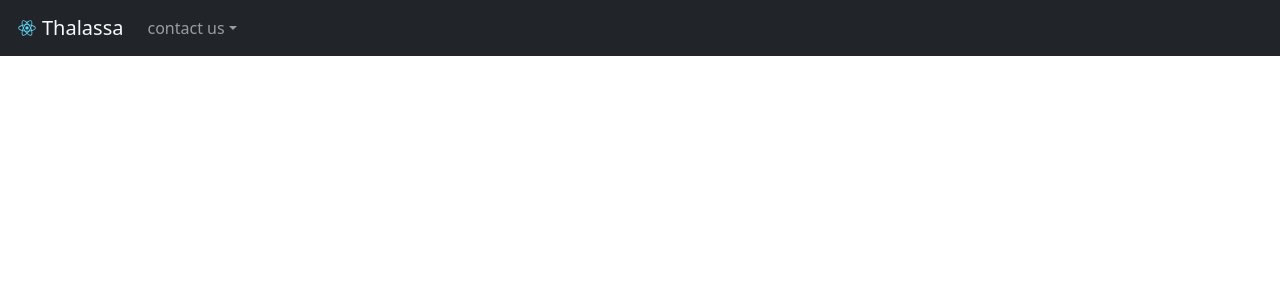
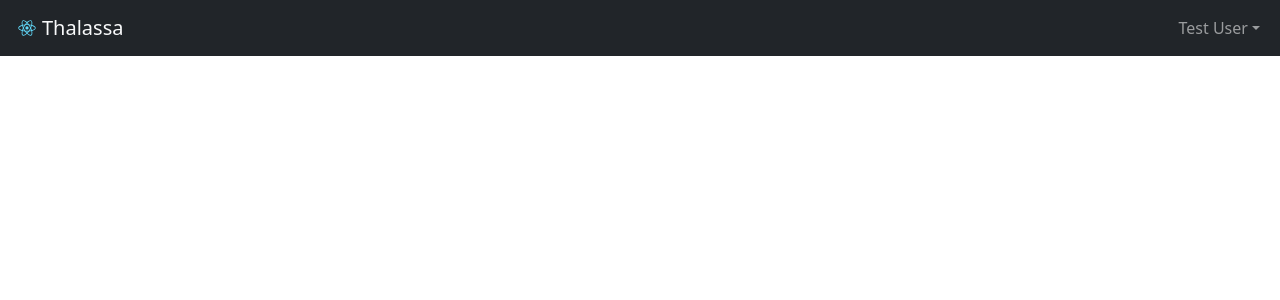
Before and after one commit to vinay-kumar-ps/React_school_management, a React (Create React App) app: page / in a window 1280 px wide. Shown: the top 300 px of the page. Built offline with nearby package versions, Linux system fonts and the light colour scheme.

Commit message:
learning

```diff
--- a/src/App.jsx
+++ b/src/App.jsx
@@ -1,43 +1,13 @@
-import logo from './logo.svg';
+// App.js
+
 import './App.css';
-import {Navbar,Container,Nav,NavDropdown} from 'react-bootstrap';
-import  Logo  from './assets/logo.svg'
+import AppNavbar from './components/AppNavbar';
 
 function App() {
   return (
-      <Navbar variant="dark" bg="dark" expand="lg">
-        <Container fluid>
-          <Navbar.Brand href="#home" className='text-light'>
-            <img
-              alt="Logo"
-              src={Logo}
-              width="30"
-              height="30"
-              className="d-inline-block align-top"
-            />
-            Thalassa
-           </Navbar.Brand>
-           <Navbar.Toggle aria-controls="navbar-dark" />
-        <Navbar.Collapse id="navbar-dark">
-          <Nav>
-            <NavDropdown
-              id="nav-dropdown-dark-example"
-              title="contact us"
-              menuVariant="dark"
-            >
-              <NavDropdown.Item href="#action/3.2">
-                Our team
-              </NavDropdown.Item>
-              <NavDropdown.Item href="#action/3.3">Products</NavDropdown.Item>
-              <NavDropdown.Divider />
-              <NavDropdown.Item href="#action/3.4">
-                Mail us
-              </NavDropdown.Item>
-            </NavDropdown>
-          </Nav>
-        </Navbar.Collapse>
-        </Container>
-      </Navbar>
+    <div>
+      <AppNavbar />
+    </div>
   );
 }
 
--- /dev/null
+++ b/src/components/AppNavbar.jsx
@@ -0,0 +1,39 @@
+// components/AppNavbar.js
+
+import React from 'react';
+import { Navbar, Container, Nav, NavDropdown } from 'react-bootstrap';
+import Logo from '../assets/logo.svg'; // Ensure this path is correct!
+
+const AppNavbar = () => (
+  <Navbar variant="dark" bg="dark" expand="lg">
+    <Container fluid>
+      <Navbar.Brand href="#home" className="text-light">
+        <img
+          alt="Logo"
+          src={Logo}
+          width="30"
+          height="30"
+          className="d-inline-block align-top"
+        />
+        Thalassa
+      </Navbar.Brand>
+      <Navbar.Toggle aria-controls="navbar-dark" />
+      <Navbar.Collapse id="navbar-dark" className="justify-content-end">
+        <Nav>
+          <NavDropdown
+            id="nav-dropdown-dark-example"
+            title="Test User"
+            menuVariant="dark"
+          >
+            <NavDropdown.Item href="#action/3.2">Profile</NavDropdown.Item>
+            <NavDropdown.Item href="#action/3.3">Products</NavDropdown.Item>
+            <NavDropdown.Divider />
+            <NavDropdown.Item href="#action/3.4">Log Out</NavDropdown.Item>
+          </NavDropdown>
+        </Nav>
+      </Navbar.Collapse>
+    </Container>
+  </Navbar>
+);
+
+export default AppNavbar;
```
Also changed, not shown: src/components/Sidebar.jsx (added, +15 -0 lines).
